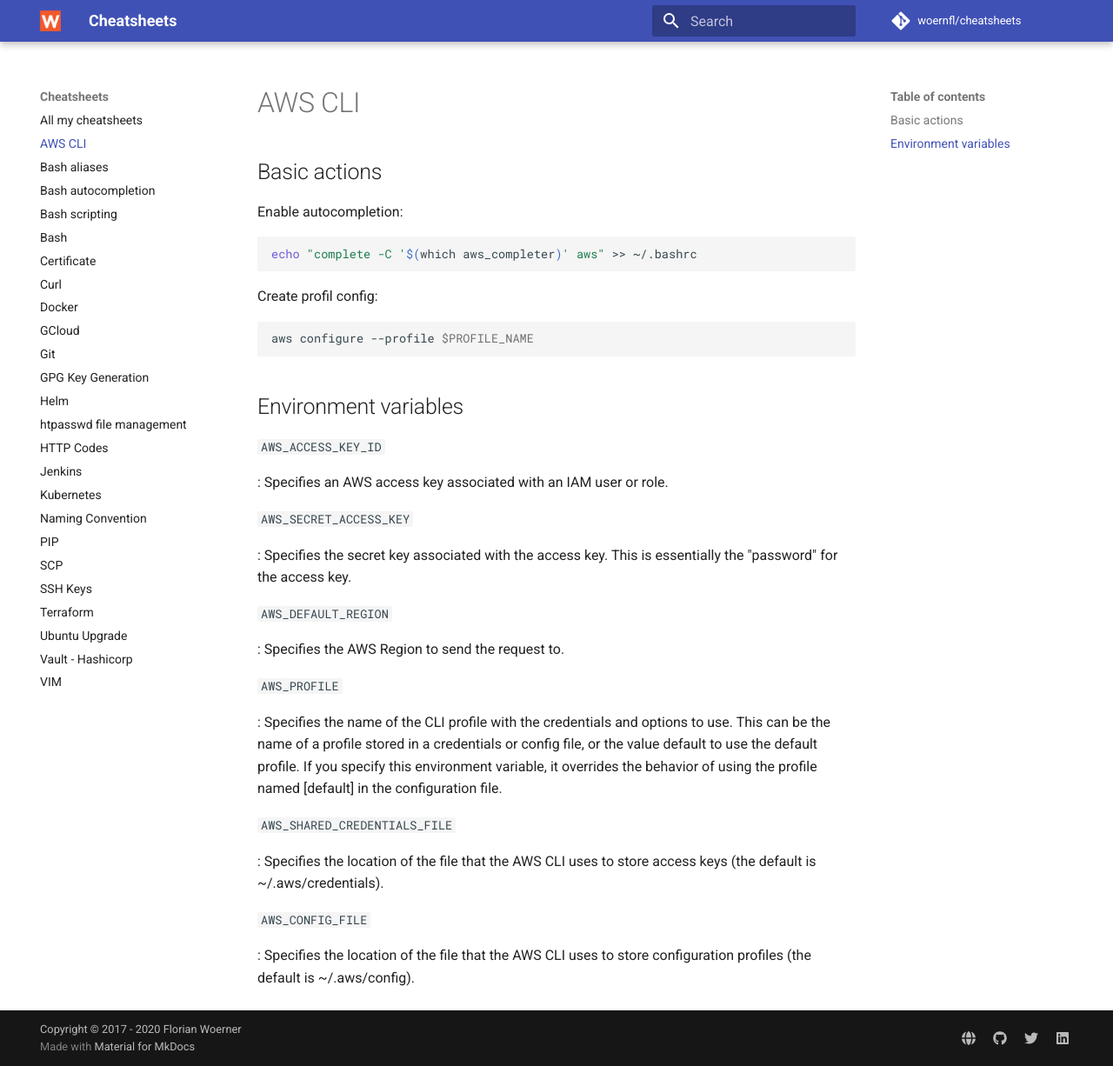
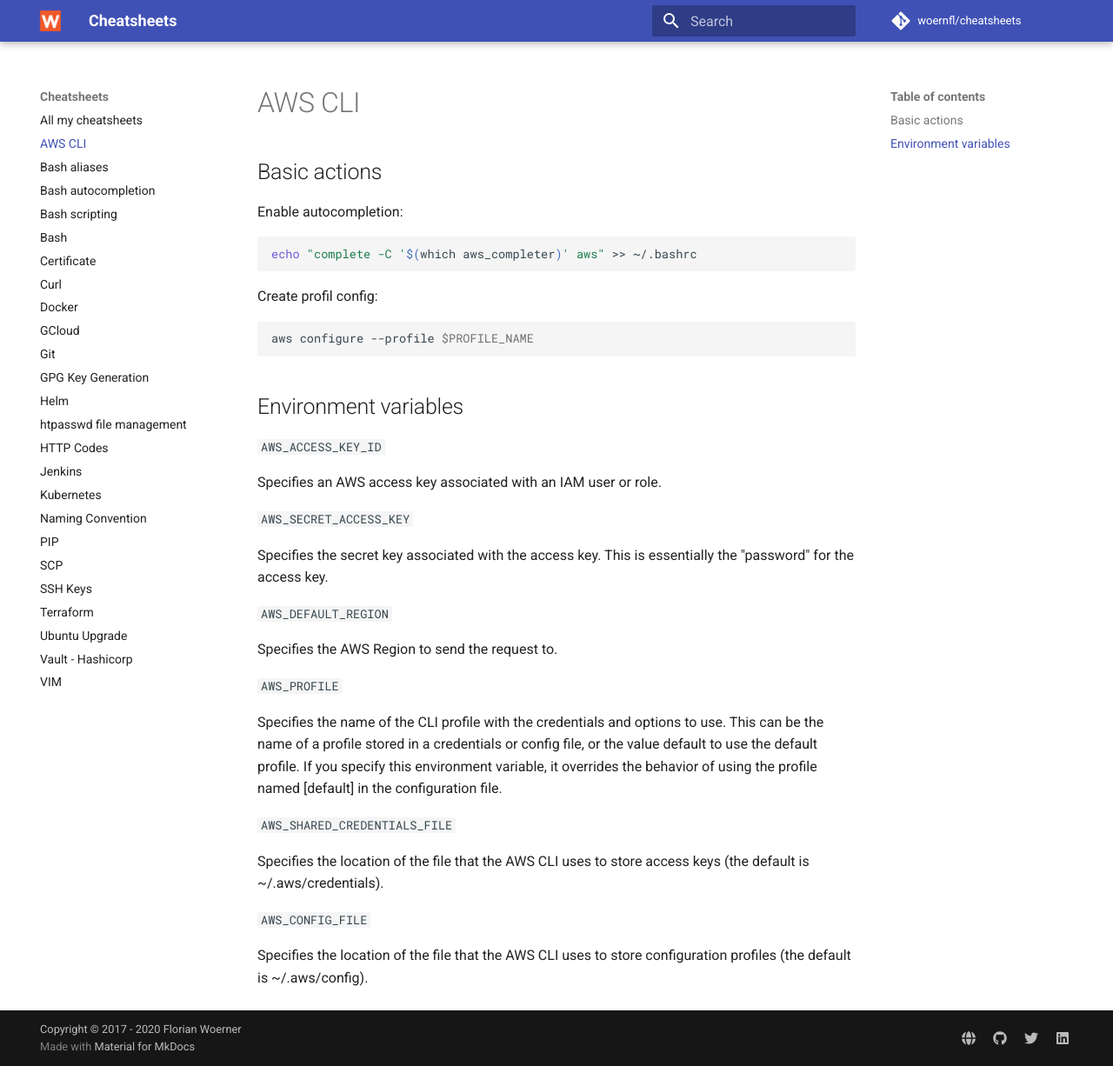
Before and after one commit to woernfl/cheatsheets, an MkDocs documentation site: the page built from docs/aws-cli.md, in a window 1280 px wide and 1226 px high. Shown: the whole window at 87% size. Built offline with MkDocs 1.6.1 and Material for MkDocs 9.7.7, drawn with Linux system fonts in a browser that asks for light colours; comment, search, counter and statistics services are not loaded.

Commit message:
Update aws-cli.md

```diff
--- a/docs/aws-cli.md
+++ b/docs/aws-cli.md
@@ -18,24 +18,24 @@ aws configure --profile $PROFILE_NAME
 
 `AWS_ACCESS_KEY_ID`
 
-:   Specifies an AWS access key associated with an IAM user or role.
+Specifies an AWS access key associated with an IAM user or role.
 
 `AWS_SECRET_ACCESS_KEY`
 
-:   Specifies the secret key associated with the access key. This is essentially the "password" for the access key.
+Specifies the secret key associated with the access key. This is essentially the "password" for the access key.
 
 `AWS_DEFAULT_REGION`
 
-:   Specifies the AWS Region to send the request to.
+Specifies the AWS Region to send the request to.
 
 `AWS_PROFILE`
 
-:   Specifies the name of the CLI profile with the credentials and options to use. This can be the name of a profile stored in a credentials or config file, or the value default to use the default profile. If you specify this environment variable, it overrides the behavior of using the profile named [default] in the configuration file.
+Specifies the name of the CLI profile with the credentials and options to use. This can be the name of a profile stored in a credentials or config file, or the value default to use the default profile. If you specify this environment variable, it overrides the behavior of using the profile named [default] in the configuration file.
 
 `AWS_SHARED_CREDENTIALS_FILE`
 
-:   Specifies the location of the file that the AWS CLI uses to store access keys (the default is ~/.aws/credentials).
+Specifies the location of the file that the AWS CLI uses to store access keys (the default is ~/.aws/credentials).
 
 `AWS_CONFIG_FILE`
 
-:   Specifies the location of the file that the AWS CLI uses to store configuration profiles (the default is ~/.aws/config).
+Specifies the location of the file that the AWS CLI uses to store configuration profiles (the default is ~/.aws/config).
```
